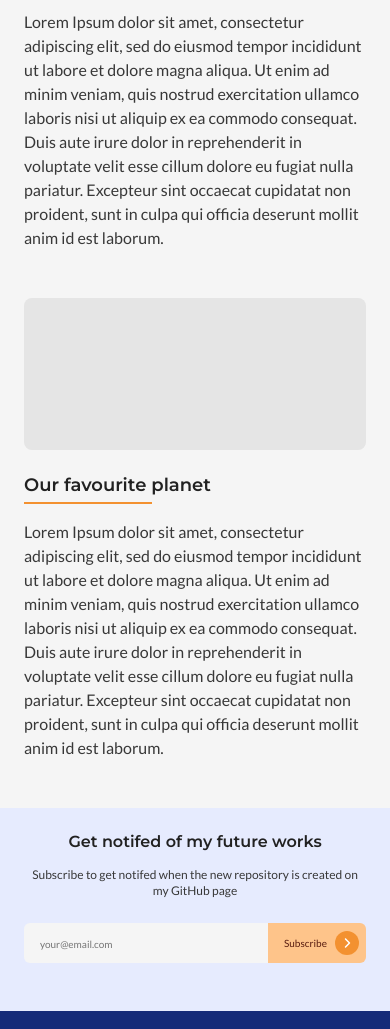
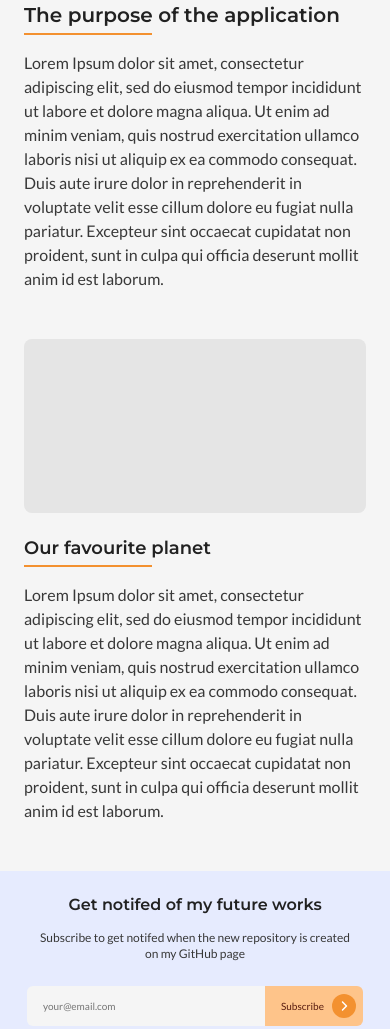
Before and after one commit to Skczu/ackroyd, a website built with Parcel: page src/pages/index.html in a window 390 px wide. Shown: the part 350-1379 px from the top of the page. Built offline with nearby package versions, Linux system fonts and the light colour scheme.

Commit message:
added mobile image scaling and fixed newsletter

```diff
--- a/src/styles/index.css
+++ b/src/styles/index.css
@@ -105,8 +105,7 @@ nav {
 }
 
 .cover-container {
-  width: 100%;
-  height: 10rem;
+  aspect-ratio: 1.7 / 1;
   margin-bottom: 4rem;
 }
 
@@ -119,8 +118,7 @@ nav {
 }
 
 .secondary-image {
-  height: 9.5rem;
-  width: 100%;
+  aspect-ratio: 1.97 / 1;
   border-radius: 0.5rem;
   margin-bottom: 1.5rem;
   background: #e5e5e5;
@@ -128,18 +126,21 @@ nav {
 
 .newsletter-heading {
   font: 1rem "Montserrat", sans-serif;
-  text-align: center;
   margin-bottom: 1rem;
   color: var(--heading);
 }
 
 .newsletter-section {
+  display: flex;
+  flex-direction: column;
+  align-items: center;
   padding: 1.5rem;
   padding-bottom: 3rem;
   background: var(--light-blue);
 }
 
 .newsletter-paragraph {
+  max-width: 20rem;
   font-size: 0.75rem;
   line-height: 1rem;
   text-align: center;
@@ -150,6 +151,7 @@ nav {
   display: flex;
   height: 2.5rem;
   width: 100%;
+  max-width: 21rem;
 }
 
 .newsletter-input {
@@ -206,6 +208,7 @@ nav {
   color: var(--light-blue);
   margin: 1rem 0;
   font-size: 1.25rem;
+  font: 1.25rem "Lato", sans-serif;
 }
 
 .footer-links {
```
